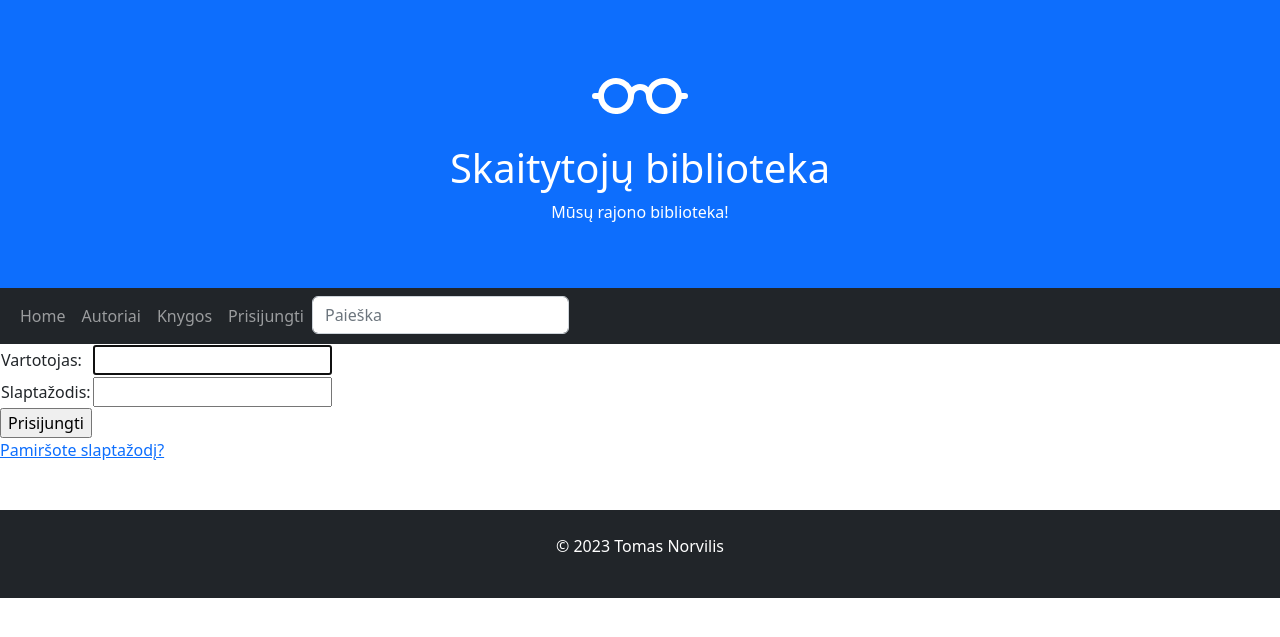
After one commit to TomasNorv/pythonBiblioteka_2023_01_16, a Django app: page /accounts/login/ in a window 1280 px wide. The commit adds this page. Shown: the top 637 px of the page. Run offline with Django 4.2, Linux system fonts and the light colour scheme.

Commit message:
padariau base.html meniu, kad prisijungimo punkto nerodytų prisijungus, atsijungimo atsijungus ir pan. Susikonfiguravau el. paštą slaptažodžio keitimui.

```diff
--- a/mysite/library/models.py
+++ b/mysite/library/models.py
@@ -21,7 +21,7 @@ class Book(models.Model):
                             help_text='13 Simbolių <a href="https://www.isbn-international.org/content/what-isbn">ISBN kodas</a>')
     author = models.ForeignKey(to="Author", on_delete=models.SET_NULL, null=True, related_name="books") #related_name kad tureti rysi su knygom autoriui.
     genre = models.ManyToManyField(to="Genre")
-    cover = models.ImageField(verbose_name='Viršelis', upload_to='covers', null=True)
+    cover = models.ImageField(verbose_name='Viršelis', upload_to='covers', null=True, blank=True)
     def display_genre(self):   #arba  return ', '.join(genre.name for genre in self.genre.all()[:3])
         sujungta= ""
         zanrai = self.genre.all()
--- a/mysite/library/templates/base.html
+++ b/mysite/library/templates/base.html
@@ -26,6 +26,7 @@
 <nav class="navbar navbar-expand-sm bg-dark navbar-dark">
   <div class="container-fluid">
     <ul class="navbar-nav">
+
       <li class="nav-item">
         <a class="nav-link" href="{% url 'index' %}">Home</a>
       <li class="nav-item">
@@ -33,6 +34,19 @@
       <li class="nav-item">
         <a class="nav-link" href="{% url 'books' %}">Knygos</a>
 <li>
+
+        {% if user.is_authenticated %}
+   <li class="nav-item"><a class="nav-link" href="#">
+              <svg class="bi bi-person" width="1.5em" height="1.5em" viewBox="0 0 16 16" fill="currentColor" xmlns="http://www.w3.org/2000/svg">
+                <path fill-rule="evenodd" d="M13 14s1 0 1-1-1-4-6-4-6 3-6 4 1 1 1 1h10zm-9.995-.944v-.002.002zM3.022 13h9.956a.274.274 0 00.014-.002l.008-.002c-.001-.246-.154-.986-.832-1.664C11.516 10.68 10.289 10 8 10c-2.29 0-3.516.68-4.168 1.332-.678.678-.83 1.418-.832 1.664a1.05 1.05 0 00.022.004zm9.974.056v-.002.002zM8 7a2 2 0 100-4 2 2 0 000 4zm3-2a3 3 0 11-6 0 3 3 0 016 0z" clip-rule="evenodd"/>
+              </svg>
+            {{ user.get_username }}</a></li>
+        <li class="nav-item"><a class="nav-link" href="{% url 'logout'%}?next=/library">Atsijungti</a></li>
+         {% else %}
+            <li class="nav-item"><a class="nav-link" href="{% url 'login'%}?next={{request.path}}">Prisijungti</a></li>
+     {% endif %}
+
+
     <form action="{% url 'search' %}" method="get" class="form-inline my-2 my-md-0">
     <input name="query" class="form-control" type="text" placeholder="Paieška">
     </form>
--- /dev/null
+++ b/mysite/library/templates/registration/logged_out.html
@@ -0,0 +1,6 @@
+{% extends "base.html" %}
+
+{% block content %}
+  <p>Sėkmingai atsijungėte!</p>
+  <a href="{% url 'login'%}">Prisijungti iš naujo.</a>
+{% endblock %}
--- /dev/null
+++ b/mysite/library/templates/registration/login.html
@@ -0,0 +1,35 @@
+{% extends "base.html" %}
+{% block title %}Prisijungimas{% endblock %}
+{% block content %}
+
+ {% if form.errors %}
+    <p>Prisijungimo klaida, bandykite dar kartą!</p>
+  {% endif %}
+
+  {% if next %}
+    {% if user.is_authenticated %}
+      <p>Neturite prieigos prie šios informacijos. Turite prisijungti.</p>
+    {% endif %}
+  {% endif %}
+
+
+
+  <form method="post" action="{% url 'login' %}">
+    {% csrf_token %}
+    <table>
+      <tr>
+        <td>Vartotojas: </td>
+        <td>{{ form.username }}</td>
+      </tr>
+      <tr>
+        <td>Slaptažodis: </td>
+        <td>{{ form.password }}</td>
+      </tr>
+    </table>
+    <input type="submit" value="Prisijungti" />
+    <input type="hidden" name="next" value="{{ next }}" />
+  </form>
+
+  <p><a href="{% url 'password_reset' %}">Pamiršote slaptažodį?</a></p>
+
+{% endblock %}
--- a/mysite/library/views.py
+++ b/mysite/library/views.py
@@ -17,6 +17,7 @@ def index(request):
     # perduodame informaciją į šabloną žodyno(dictionary) pavidale:
     num_visits = request.session.get('num_visits', 1) # pridejom funkcija kad matytumem apsilankymu kieki puslapyje
     request.session['num_visits'] = num_visits + 1
+
     context = {
         'num_books': num_books,
         'num_instances': num_instances,
--- a/mysite/mysite/urls.py
+++ b/mysite/mysite/urls.py
@@ -26,3 +26,7 @@ urlpatterns = [
     path('', RedirectView.as_view(url='library/', permanent=True)),
 ] + (static(settings.STATIC_URL, document_root=settings.STATIC_ROOT)
   + static(settings.MEDIA_URL, document_root=settings.MEDIA_ROOT))
+
+urlpatterns += [
+    path('accounts/', include('django.contrib.auth.urls')),
+]
```
Also changed, not shown: mysite/mysite/settings.py (+14 -0 lines), mysite/library/templates/registration/password_reset_form.html (added).
